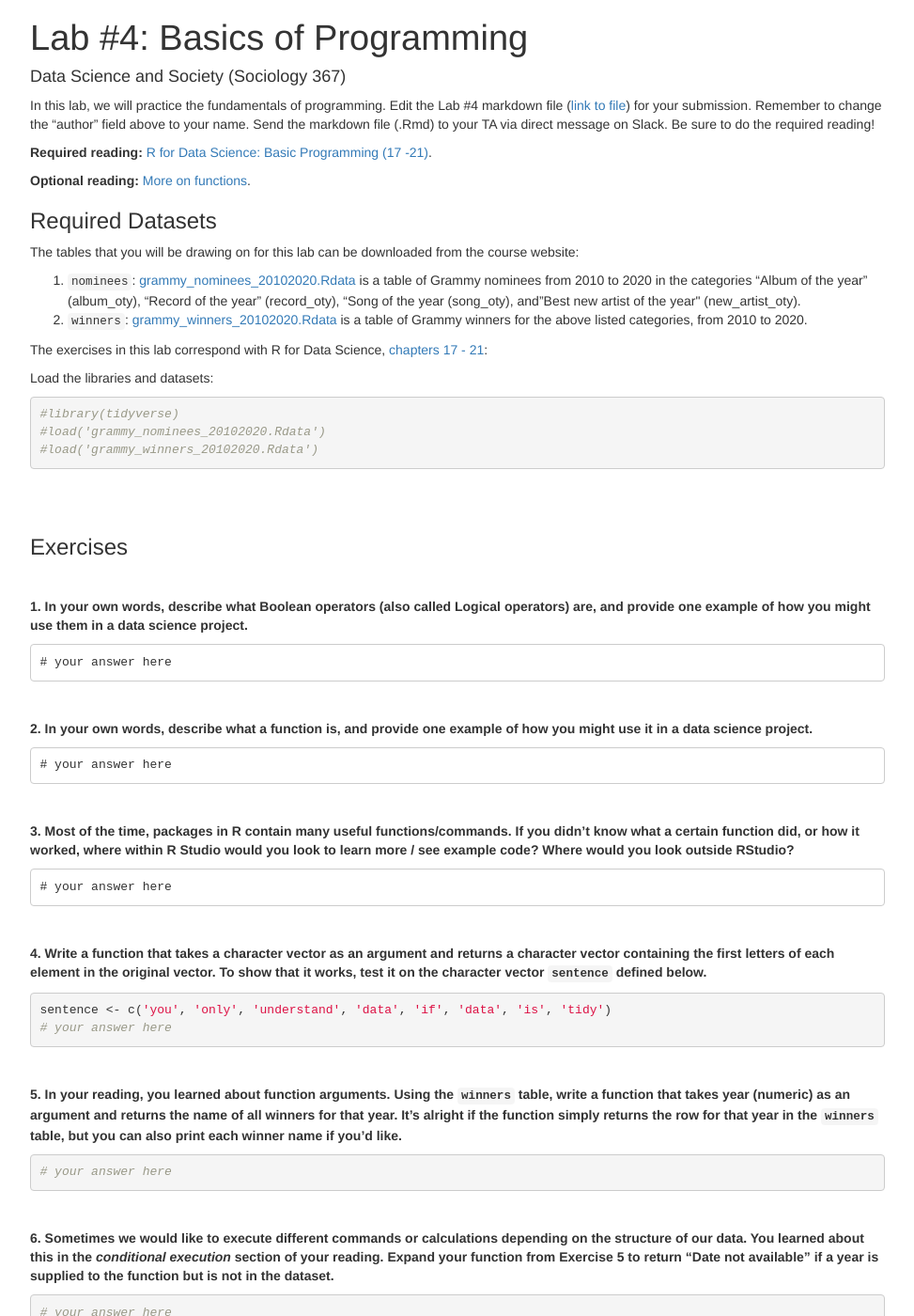
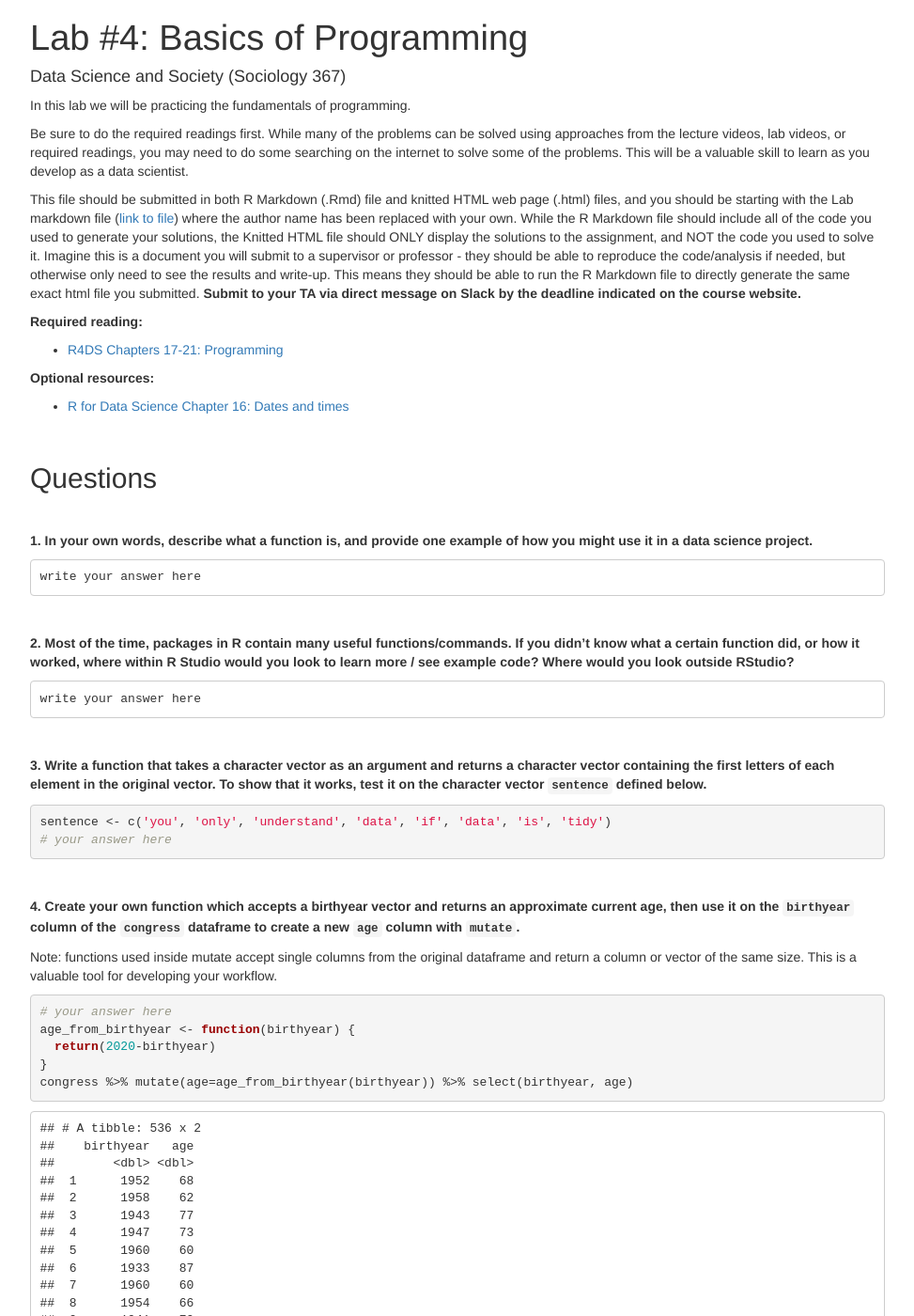
Before and after one commit to dssoc/dssoc.github.io, a Jekyll site: the page assignments/Lab_4.html, which Jekyll copies as it is, in a window 1280 px wide and 1400 px high. Shown: the whole window at 94% size, without its empty margins (153-1126 px from the left). Built offline with Jekyll 4.4.1, drawn with Linux system fonts in a browser that asks for light colours; some of the changed text lies outside the part shown.

Commit message:
finished writing questions

```diff
--- a/assignments/Lab_4.html
+++ b/assignments/Lab_4.html
@@ -381,59 +381,106 @@
 </div>
 
 
-<p>In this lab, we will practice the fundamentals of programming. Edit the Lab #4 markdown file (<a href="/assignments/Lab_4.Rmd">link to file</a>) for your submission. Remember to change the “author” field above to your name. Send the markdown file (.Rmd) to your TA via direct message on Slack. Be sure to do the required reading!</p>
-<p><strong>Required reading:</strong> <a href="https://r4ds.had.co.nz/program-intro.html">R for Data Science: Basic Programming (17 -21)</a>.</p>
-<p><strong>Optional reading:</strong> <a href="https://rstudio.cloud/learn/primers/6">More on functions</a>.</p>
-<div id="required-datasets" class="section level3">
-<h3>Required Datasets</h3>
-<p>The tables that you will be drawing on for this lab can be downloaded from the course website:</p>
-<ol style="list-style-type: decimal">
-<li><code>nominees</code>: <a href="/datasets/grammy_nominees_20102020.Rdata">grammy_nominees_20102020.Rdata</a> is a table of Grammy nominees from 2010 to 2020 in the categories “Album of the year” (album_oty), “Record of the year” (record_oty), “Song of the year (song_oty), and”Best new artist of the year&quot; (new_artist_oty).</li>
-<li><code>winners</code>: <a href="/datasets/grammy_winners_20102020.Rdata">grammy_winners_20102020.Rdata</a> is a table of Grammy winners for the above listed categories, from 2010 to 2020.</li>
-</ol>
-<p>The exercises in this lab correspond with R for Data Science, <a href="https://r4ds.had.co.nz/program-intro.html">chapters 17 - 21</a>:</p>
-<p>Load the libraries and datasets:</p>
-<pre class="r"><code>#library(tidyverse)
-#load(&#39;grammy_nominees_20102020.Rdata&#39;)
-#load(&#39;grammy_winners_20102020.Rdata&#39;)</code></pre>
-<p><br /><br /></p>
-</div>
-<div id="exercises" class="section level3">
-<h3>Exercises</h3>
+<p>In this lab we will be practicing the fundamentals of programming.</p>
+<p>Be sure to do the required readings first. While many of the problems can be solved using approaches from the lecture videos, lab videos, or required readings, you may need to do some searching on the internet to solve some of the problems. This will be a valuable skill to learn as you develop as a data scientist.</p>
+<p>This file should be submitted in both R Markdown (.Rmd) file and knitted HTML web page (.html) files, and you should be starting with the Lab markdown file (<a href="/assignments/Lab_4.Rmd">link to file</a>) where the author name has been replaced with your own. While the R Markdown file should include all of the code you used to generate your solutions, the Knitted HTML file should ONLY display the solutions to the assignment, and NOT the code you used to solve it. Imagine this is a document you will submit to a supervisor or professor - they should be able to reproduce the code/analysis if needed, but otherwise only need to see the results and write-up. This means they should be able to run the R Markdown file to directly generate the same exact html file you submitted. <strong>Submit to your TA via direct message on Slack by the deadline indicated on the course website.</strong></p>
+<p><strong>Required reading:</strong></p>
+<ul>
+<li><a href="https://r4ds.had.co.nz/program-intro.html">R4DS Chapters 17-21: Programming</a></li>
+</ul>
+<p><strong>Optional resources:</strong></p>
+<ul>
+<li><a href="https://r4ds.had.co.nz/dates-and-times.html">R for Data Science Chapter 16: Dates and times</a></li>
+</ul>
 <p><br /></p>
-<p><strong>1. In your own words, describe what Boolean operators (also called Logical operators) are, and provide one example of how you might use them in a data science project.</strong></p>
-<pre><code># your answer here</code></pre>
+<div id="questions" class="section level2">
+<h2>Questions</h2>
+<p><br></p>
+<p><strong>1. In your own words, describe what a function is, and provide one example of how you might use it in a data science project.</strong></p>
+<pre><code>write your answer here</code></pre>
 <p><br /></p>
-<p><strong>2. In your own words, describe what a function is, and provide one example of how you might use it in a data science project.</strong></p>
-<pre><code># your answer here</code></pre>
+<p><strong>2. Most of the time, packages in R contain many useful functions/commands. If you didn’t know what a certain function did, or how it worked, where within R Studio would you look to learn more / see example code? Where would you look outside RStudio?</strong></p>
+<pre><code>write your answer here</code></pre>
 <p><br /></p>
-<p><strong>3. Most of the time, packages in R contain many useful functions/commands. If you didn’t know what a certain function did, or how it worked, where within R Studio would you look to learn more / see example code? Where would you look outside RStudio?</strong></p>
-<pre><code># your answer here</code></pre>
-<p><br /></p>
-<p><strong>4. Write a function that takes a character vector as an argument and returns a character vector containing the first letters of each element in the original vector. To show that it works, test it on the character vector <code>sentence</code> defined below.</strong></p>
+<p><strong>3. Write a function that takes a character vector as an argument and returns a character vector containing the first letters of each element in the original vector. To show that it works, test it on the character vector <code>sentence</code> defined below.</strong></p>
 <pre class="r"><code>sentence &lt;- c(&#39;you&#39;, &#39;only&#39;, &#39;understand&#39;, &#39;data&#39;, &#39;if&#39;, &#39;data&#39;, &#39;is&#39;, &#39;tidy&#39;)
 # your answer here</code></pre>
 <p><br /></p>
-<p><strong>5. In your reading, you learned about function arguments. Using the <code>winners</code> table, write a function that takes year (numeric) as an argument and returns the name of all winners for that year. It’s alright if the function simply returns the row for that year in the <code>winners</code> table, but you can also print each winner name if you’d like.</strong></p>
-<pre class="r"><code># your answer here</code></pre>
+<p><strong>4. Create your own function which accepts a birthyear vector and returns an approximate current age, then use it on the <code>birthyear</code> column of the <code>congress</code> dataframe to create a new <code>age</code> column with <code>mutate</code>.</strong></p>
+<p>Note: functions used inside mutate accept single columns from the original dataframe and return a column or vector of the same size. This is a valuable tool for developing your workflow.</p>
+<pre class="r"><code># your answer here
+age_from_birthyear &lt;- function(birthyear) {
+  return(2020-birthyear)
+}
+congress %&gt;% mutate(age=age_from_birthyear(birthyear)) %&gt;% select(birthyear, age)</code></pre>
+<pre><code>## # A tibble: 536 x 2
+##    birthyear   age
+##        &lt;dbl&gt; &lt;dbl&gt;
+##  1      1952    68
+##  2      1958    62
+##  3      1943    77
+##  4      1947    73
+##  5      1960    60
+##  6      1933    87
+##  7      1960    60
+##  8      1954    66
+##  9      1941    79
+## 10      1950    70
+## # ... with 526 more rows</code></pre>
 <p><br /></p>
-<p><strong>6. Sometimes we would like to execute different commands or calculations depending on the structure of our data. You learned about this in the <em>conditional execution</em> section of your reading. Expand your function from Exercise 5 to return “Date not available” if a year is supplied to the function but is not in the dataset.</strong></p>
-<pre class="r"><code># your answer here</code></pre>
+<p><strong>5. Write a function that accepts a date string and returns the day of the week it corresponds to, then use it to create a new column of <code>congress</code> called <code>birthmonth</code> using <code>mutate</code>.</strong></p>
+<pre class="r"><code># your answer here
+datestr_to_month &lt;- function(datestrs) {
+  return(weekdays(as_date(datestrs)))
+}
+congress %&gt;% mutate(month=datestr_to_month(birthday)) %&gt;% select(birthday, month)</code></pre>
+<pre><code>## # A tibble: 536 x 2
+##    birthday            month
+##    &lt;dttm&gt;              &lt;chr&gt;
+##  1 1952-11-09 00:00:00 Sunday
+##  2 1958-10-13 00:00:00 Monday
+##  3 1943-10-05 00:00:00 Tuesday
+##  4 1947-01-23 00:00:00 Thursday
+##  5 1960-04-13 00:00:00 Wednesday
+##  6 1933-06-22 00:00:00 Thursday
+##  7 1960-05-25 00:00:00 Wednesday
+##  8 1954-01-01 00:00:00 Friday
+##  9 1941-09-08 00:00:00 Monday
+## 10 1950-04-29 00:00:00 Saturday
+## # ... with 526 more rows</code></pre>
 <p><br /></p>
-<p><strong>7. Now, using the <code>nominees</code> table, write code to calculate the percent of nominations that have only one performer. For this, you might want to consider using the <code>is.na()</code> function that you learned about in your reading.</strong></p>
-<pre class="r"><code># your answer here</code></pre>
+<p><strong>6. Write a function that accepts a dataframe with the columns <code>birthday</code> and <code>full_name</code>, and prints the names and ages of the <code>k</code> oldest <em>representatives</em> in congress (i.e. not including senators) using a for loop. In this sense, <code>k</code> is an arbitrary number that should be given as an argument to the function - set the default value to be 5. If you use the dataframe as the first argument, you can use the pipe operator (“%&gt;%”) to pass the dataframe directly to the function. Define and call your function like this: <code>congress %&gt;% print_oldest(3)</code>.</strong></p>
+<pre class="r"><code># your answer here
+print_oldest &lt;- function(df, k=5) {
+  topk &lt;- df %&gt;% filter(type==&#39;sen&#39;) %&gt;% arrange(desc(2020-birthyear))# %&gt;% head(k)
+  for (i in 1:k) {
+    cat(topk$birthyear[i], topk$full_name[i], &#39;\n&#39;)
+  }
+}
+congress %&gt;% print_oldest(3)</code></pre>
+<pre><code>## 1933 Dianne Feinstein
+## 1933 Chuck Grassley
+## 1934 James M. Inhofe</code></pre>
 <p><br /></p>
-<p><strong>8. As in one of the previous labs, below I define two vectors corresponding to policies that US States have adopted to respond to COVID-19: restrictions on travel (<a href="https://www.wsj.com/articles/a-state-by-state-guide-to-coronavirus-lockdowns-11584749351">recorded May 20, 2020</a>) and requirements that citizens to wear masks in public (<a href="https://www.cnn.com/2020/06/19/us/states-face-mask-coronavirus-trnd/index.html">recorded August 17, 2020</a>). Run this code to create the vectors yourself.</strong></p>
-<pre class="r"><code>travel_restrictions &lt;- c(&quot;WA&quot;, &quot;OR&quot;, &quot;NV&quot;, &quot;CA&quot;, &quot;NM&quot;, &quot;MN&quot;, &quot;IL&quot;, &quot;OH&quot;, &quot;MI&quot;, &quot;PA&quot;, &quot;VA&quot;, &quot;NY&quot;, &quot;MA&quot;, &quot;VH&quot;, &quot;ME&quot;, &quot;DE&quot;, &quot;MD&quot;, &quot;NJ&quot;)
-
-require_masks &lt;- c(&quot;HI&quot;, &quot;WA&quot;, &quot;OR&quot;, &quot;NV&quot;, &quot;CA&quot;, &quot;MT&quot;, &quot;CO&quot;, &quot;NM&quot;, &quot;KS&quot;, &quot;TX&quot;, &quot;MN&quot;, &quot;AR&quot;, &quot;LA&quot;, &quot;WI&quot;, &quot;IL&quot;, &quot;AL&quot;, &quot;MI&quot;, &quot;IN&quot;, &quot;OH&quot;, &quot;KY&quot;, &quot;WV&quot;, &quot;NC&quot;, &quot;VA&quot;, &quot;DC&quot;, &quot;DE&quot;, &quot;PA&quot;, &quot;NY&quot;, &quot;VT&quot;, &quot;NH&quot;, &quot;MA&quot;, &quot;RI&quot;, &quot;CT&quot;, &quot;ME&quot;)</code></pre>
-<p><strong>Iterate over the states which issued travel restrictions, and print “[state abbreviation] issued travel restrictions but didn’t require masks” if they did not require masks.</strong></p>
-<pre class="r"><code># your answer here</code></pre>
+<p><strong>7. Starting with the function from the previous question, change it such that if k &gt; 5, it only prints the first 5. Test isusing this code: <code>congress %&gt;% print_oldest(100)</code>.</strong></p>
+<pre class="r"><code># your answer here
+print_oldest &lt;- function(df, k=5) {
+  if (k &gt; 10) {
+    k = 5
+  }
+  topk &lt;- df %&gt;% filter(type==&#39;sen&#39;) %&gt;% arrange(desc(2020-birthyear))
+  for (i in 1:k) {
+    cat(topk$birthyear[i], topk$full_name[i], &#39;\n&#39;)
+  }
+}
+congress %&gt;% print_oldest(100)</code></pre>
+<pre><code>## 1933 Dianne Feinstein
+## 1933 Chuck Grassley
+## 1934 James M. Inhofe
+## 1934 Richard C. Shelby
+## 1936 Pat Roberts</code></pre>
 <p><br /></p>
-<p><strong>9. Change one element or step in your answer to Exercise 8 to provide an alternative way of completing the exercise. For instance, if you did not use a for loop in your first attempt, perhaps use one now. If you did use a for loop in your first attempt, perhaps consider using <code>paste()</code> and <code>setdiff()</code> instead.</strong></p>
-<pre class="r"><code># your answer here</code></pre>
-<p><br /></p>
-<p><strong>10. Perform a transformation of your choice on one of the datasets provided for this Lab. Annotate your code to describe what your transformation does to someone who might later read your code (e.g. the TA ;) As a reminder, you should be at least modestly annotating all of your Lab answers.</strong></p>
+<p><strong>8. Last week you were asked to come up with two interesting social science research questions you could address with your final project. This week, I’d like you to find at least one potential data source you could analyze (in theory) to answer each of those questions. If you can’t find a potential data source, feel free to change your question. In research that uses data science, there is often a tension between the questions you would like to ask and the data that is available. You can formulate a research question by going back and forth between your question and available data.</strong></p>
 <pre class="r"><code># your answer here</code></pre>
 </div>
 
```
Also changed, not shown: assignments/Lab_4.Rmd (+70 -55 lines).
